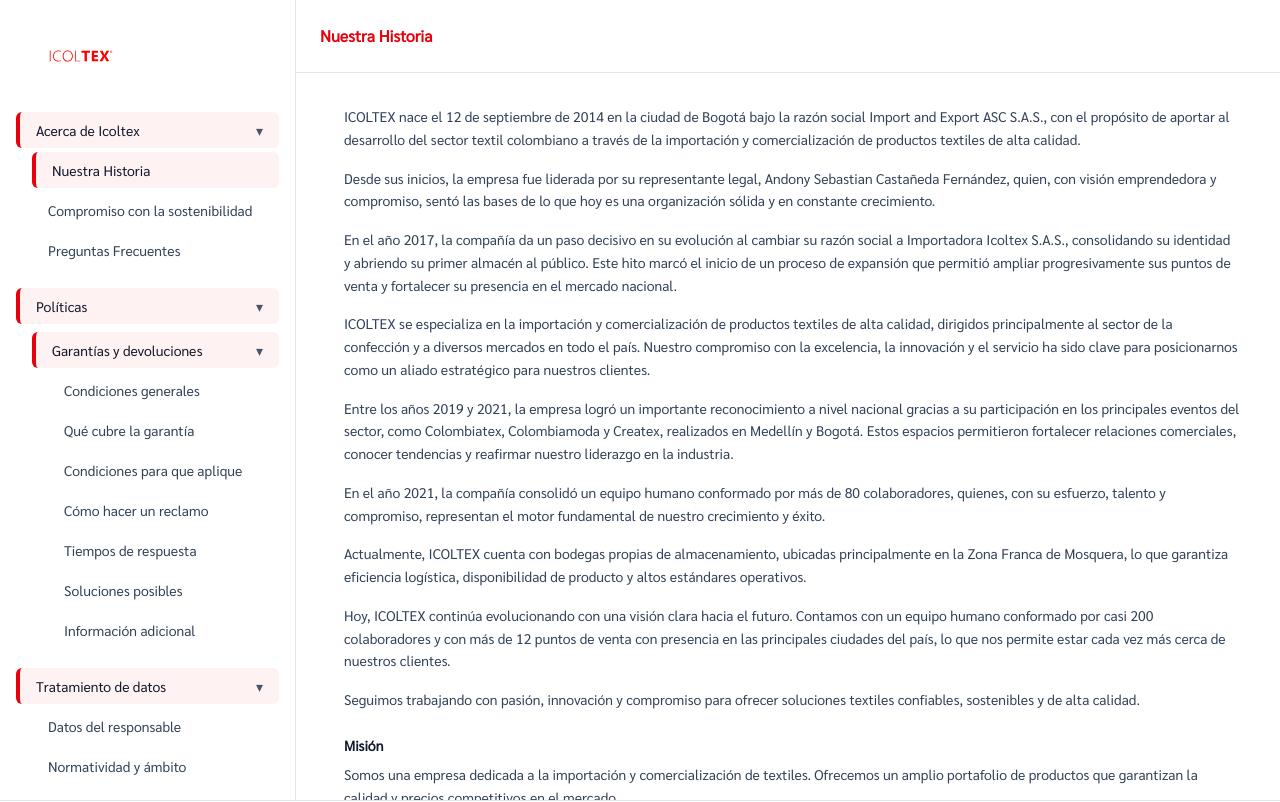
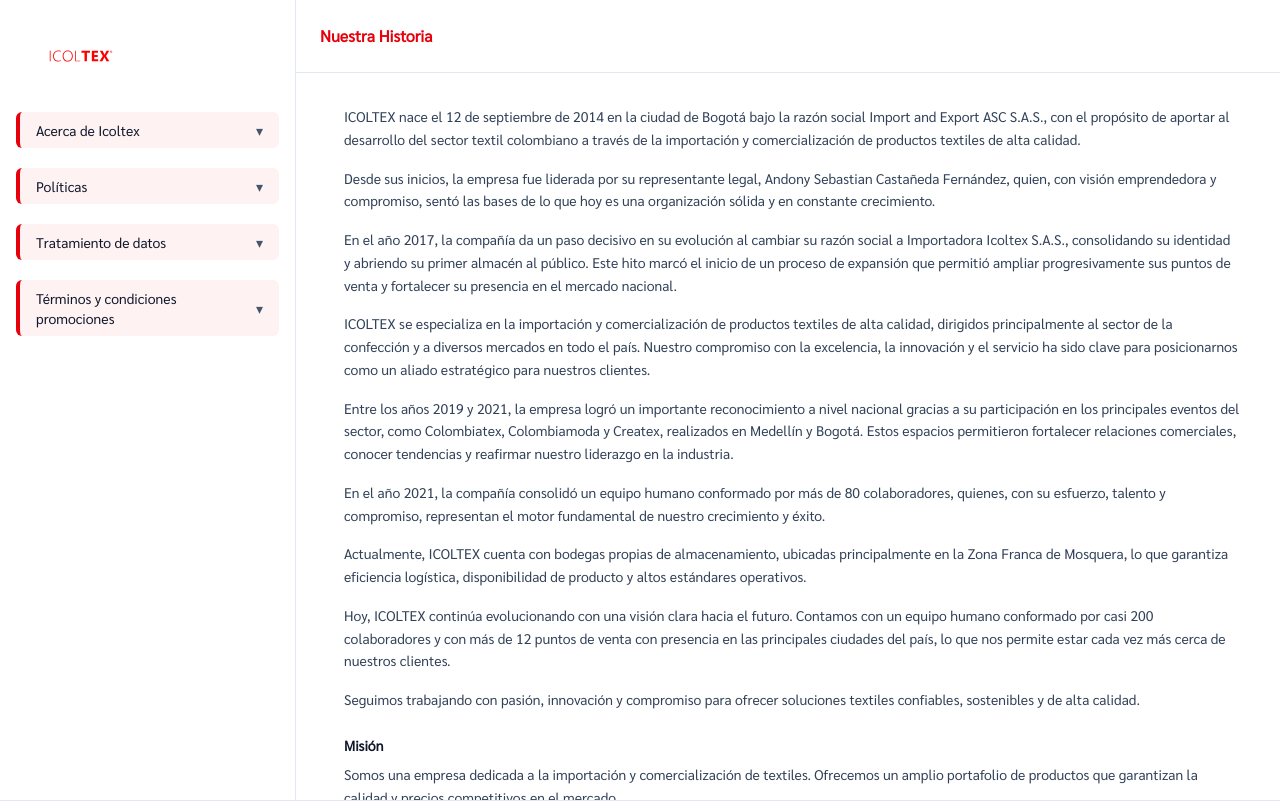
Before and after one commit to unalome1sm/frontend-icoltex, a Next.js app: page /about/nuestra-historia in a window 1280 px wide. Shown: the top 802 px of the page. Built offline with nearby package versions, Linux system fonts and the light colour scheme; sample sign-in values are in the browser's storage.

Commit message:
Remove 'open' attribute from details elements in InfoSidebar for improved accessibility and consistent behavior.

```diff
--- a/src/components/info/InfoSidebar.tsx
+++ b/src/components/info/InfoSidebar.tsx
@@ -37,7 +37,7 @@ export function InfoSidebar({
       <nav className="px-4 pb-10">
         <div className="space-y-5">
           {sections.map((section) => (
-            <details key={section.label} open className="group">
+            <details key={section.label} className="group">
               <summary className="flex cursor-pointer list-none items-center justify-between rounded-md border-l-4 border-red-600 bg-red-50 px-4 py-2 text-sm font-medium text-slate-900">
                 <span>{section.label}</span>
                 <span className="text-slate-600">▾</span>
@@ -64,7 +64,7 @@ export function InfoSidebar({
                 })}
 
                 {section.groups?.map((group) => (
-                  <details key={group.label} open className="group">
+                  <details key={group.label} className="group">
                     <summary className="mt-2 flex cursor-pointer list-none items-center justify-between rounded-md border-l-4 border-red-600 bg-red-50 px-4 py-2 text-sm font-medium text-slate-900">
                       <span>{group.label}</span>
                       <span className="text-slate-600">▾</span>
```
